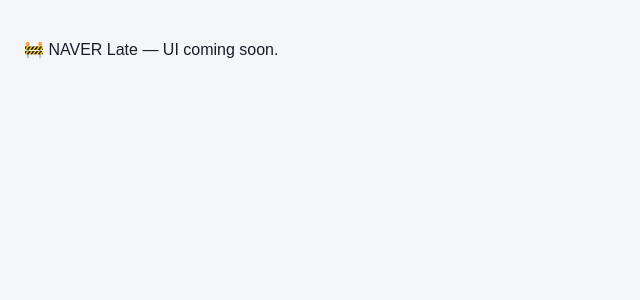
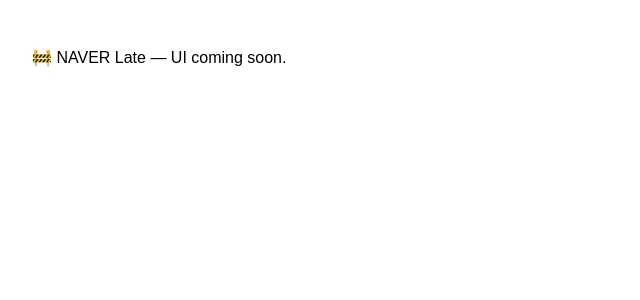
Before and after one commit to maisrhfz/nbteam43, a Next.js app in the folder frontend/: page / in a window 1280 px wide. Shown: the top 300 px of the page, without its empty margins (0-640 px from the left). Built offline with nearby package versions, Linux system fonts and the light colour scheme.

Commit message:
fix layout.tsx and page.tsx

```diff
--- a/frontend/app/globals.css
+++ b/frontend/app/globals.css
@@ -101,3 +101,12 @@
 .hint-error {
   color: var(--danger);
 }
+@tailwind base;
+@tailwind components;
+@tailwind utilities;
+
+body {
+  margin: 0;
+  padding: 0;
+  font-family: sans-serif;
+}
--- a/frontend/app/layout.tsx
+++ b/frontend/app/layout.tsx
@@ -1,11 +1,15 @@
-import "./globals.css";
+import type { Metadata } from 'next';
 
-export const metadata = {
-  title: "NAVER Late",
-  description: "Know the latest moment you can leave to make it to your event on time.",
+export const metadata: Metadata = {
+  title: 'NAVER Late',
+  description: 'Know the latest moment you can leave to make it to your event on time.',
 };
 
-export default function RootLayout({ children }: { children: React.ReactNode }) {
+export default function RootLayout({
+  children,
+}: Readonly<{
+  children: React.ReactNode;
+}>) {
   return (
     <html lang="en">
       <body>{children}</body>
--- a/frontend/app/page.tsx
+++ b/frontend/app/page.tsx
@@ -1,6 +1,6 @@
 export default function Home() {
   return (
-    <main style={{ padding: 24, fontFamily: "sans-serif" }}>
+    <main style={{ padding: 24, fontFamily: 'sans-serif' }}>
       <p>🚧 NAVER Late — UI coming soon.</p>
     </main>
   );
```
Also changed, not shown: 1 other file (tests, documents, lock files or other folders).
